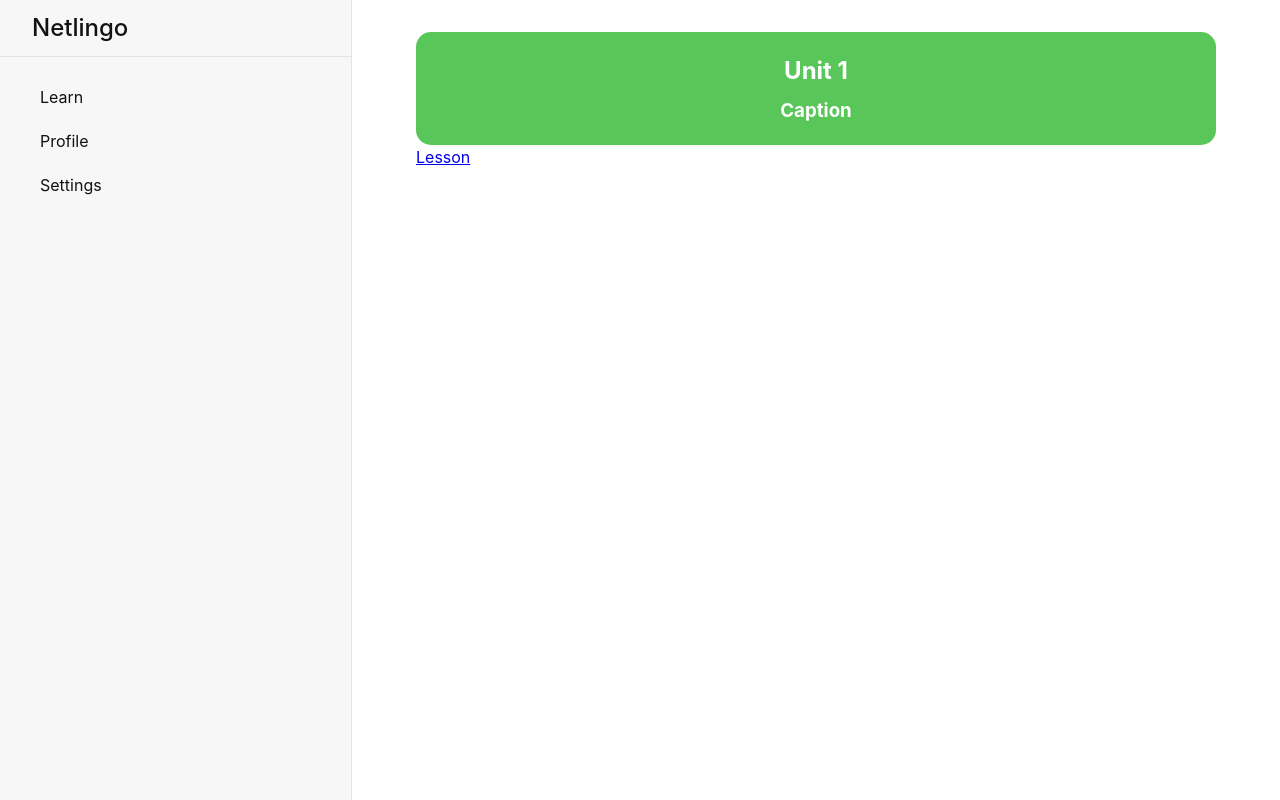
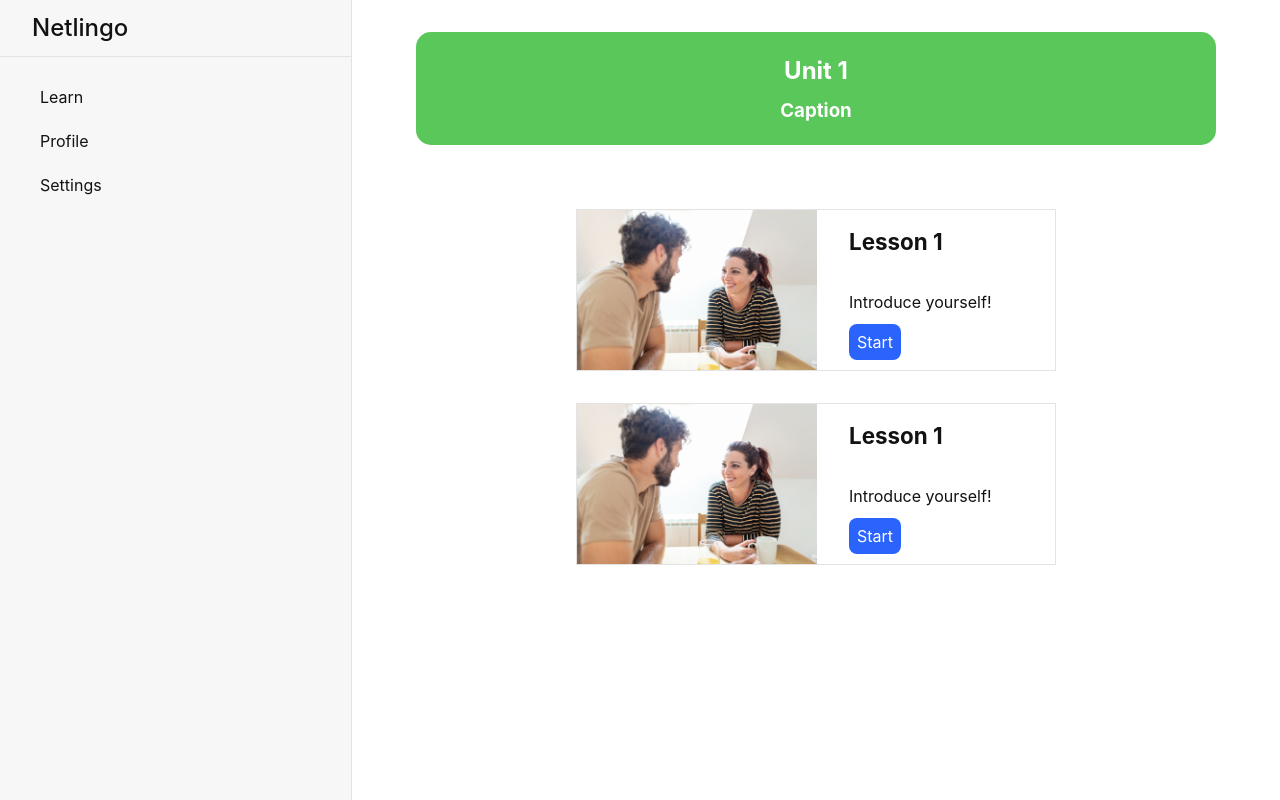
Before and after one commit to KasraTabrizi/Netlingo, a React (Create React App) app: page / in a window 1280 px wide. Built offline with nearby package versions, Linux system fonts and the light colour scheme.

Commit message:
add lessonModule

```diff
--- /dev/null
+++ b/src/components/Unit/LessonModule.tsx
@@ -0,0 +1,37 @@
+import * as React from "react";
+import { NavLink } from "react-router-dom";
+import lessonImage from "../../assets/two-people-talking.jpg";
+import CheckedIcon from "../../assets/checked.svg";
+import "../../styles/lessonmodule.css";
+
+const LessonModule = () => {
+  const lesson = {
+    title: "Lesson 1",
+    description: "Introduce yourself!",
+    avatar: { lessonImage },
+    enabled: true,
+    finished: false,
+  };
+  return (
+    <div className="lesson_module__container">
+      <div>
+        <img src={lessonImage} alt="lesson" />
+      </div>
+      <div>
+        <div className="heading">
+          <h1>{lesson.title}</h1>
+          {lesson.finished && <img src={CheckedIcon} alt="checked" />}
+        </div>
+        <p>{lesson.description}</p>
+        <NavLink
+          to={`lesson`}
+          className={lesson.enabled ? "enabled" : "disabled"}
+        >
+          Start
+        </NavLink>
+      </div>
+    </div>
+  );
+};
+
+export default LessonModule;
--- a/src/components/Unit/Unit.tsx
+++ b/src/components/Unit/Unit.tsx
@@ -1,6 +1,6 @@
 import * as React from "react";
 import "../../styles/unit.css";
-import { NavLink } from "react-router-dom";
+import LessonModule from "./LessonModule";
 
 const Unit = () => {
   return (
@@ -10,12 +10,8 @@ const Unit = () => {
         <h3>Caption</h3>
       </div>
       <div className="lessons__container">
-        <NavLink
-          to={`lesson`}
-          className={({ isActive }) => (isActive ? "active" : "")}
-        >
-          Lesson
-        </NavLink>
+        <LessonModule />
+        <LessonModule />
       </div>
     </div>
   );
--- a/src/index.tsx
+++ b/src/index.tsx
@@ -7,7 +7,7 @@ import Profile from "./routes/Profile";
 import Learn from "./routes/Learn";
 import Settings from "./routes/Settings";
 import ErrorPage from "./components/ErrorPage";
-import Lesson from "./components/Unit/Lesson";
+import Lesson from "./routes/Lesson";
 import reportWebVitals from "./reportWebVitals";
 import * as serviceWorker from "./serviceWorker";
 
--- a/src/components/Unit/Lesson.tsx
+++ b/src/routes/Lesson.tsx
@@ -1,7 +1,7 @@
 import * as React from "react";
 
 const Lesson = () => {
-  return <div className="lesson__container"></div>;
+  return <div className="lesson__container">Lesson container</div>;
 };
 
 export default Lesson;
--- a/src/styles/app.css
+++ b/src/styles/app.css
@@ -25,30 +25,6 @@ button:active {
   transform: translateY(1px);
 }
 
-#contact h1 {
-  display: flex;
-  align-items: flex-start;
-  gap: 1rem;
-}
-#contact h1 form {
-  display: flex;
-  align-items: center;
-  margin-top: 0.25rem;
-}
-#contact h1 form button {
-  box-shadow: none;
-  font-size: 1.5rem;
-  font-weight: 400;
-  padding: 0;
-}
-#contact h1 form button[value="true"] {
-  color: #a4a4a4;
-}
-#contact h1 form button[value="true"]:hover,
-#contact h1 form button[value="false"] {
-  color: #eeb004;
-}
-
 #root {
   display: flex;
   height: 100%;
@@ -65,109 +41,6 @@ button:active {
   opacity: 0.25;
   transition: opacity 200ms;
   transition-delay: 200ms;
-}
-
-#contact {
-  max-width: 40rem;
-  display: flex;
-}
-
-#contact h1 {
-  font-size: 2rem;
-  font-weight: 700;
-  margin: 0;
-  line-height: 1.2;
-}
-
-#contact h1 + p {
-  margin: 0;
-}
-
-#contact h1 + p + p {
-  white-space: break-spaces;
-}
-
-#contact h1:focus {
-  outline: none;
-  color: hsl(224, 98%, 58%);
-}
-
-#contact a[href*="twitter"] {
-  display: flex;
-  font-size: 1.5rem;
-  color: #3992ff;
-  text-decoration: none;
-}
-#contact a[href*="twitter"]:hover {
-  text-decoration: underline;
-}
-
-#contact img {
-  width: 12rem;
-  height: 12rem;
-  background: #c8c8c8;
-  margin-right: 2rem;
-  border-radius: 1.5rem;
-  object-fit: cover;
-}
-
-#contact h1 ~ div {
-  display: flex;
-  gap: 0.5rem;
-  margin: 1rem 0;
-}
-
-#contact-form {
-  display: flex;
-  max-width: 40rem;
-  flex-direction: column;
-  gap: 1rem;
-}
-#contact-form > p:first-child {
-  margin: 0;
-  padding: 0;
-}
-#contact-form > p:first-child > :nth-child(2) {
-  margin-right: 1rem;
-}
-#contact-form > p:first-child,
-#contact-form label {
-  display: flex;
-}
-#contact-form p:first-child span,
-#contact-form label span {
-  width: 8rem;
-}
-#contact-form p:first-child input,
-#contact-form label input,
-#contact-form label textarea {
-  flex-grow: 2;
-}
-
-#contact-form-avatar {
-  margin-right: 2rem;
-}
-
-#contact-form-avatar img {
-  width: 12rem;
-  height: 12rem;
-  background: hsla(0, 0%, 0%, 0.2);
-  border-radius: 1rem;
-}
-
-#contact-form-avatar input {
-  box-sizing: border-box;
-  width: 100%;
-}
-
-#contact-form p:last-child {
-  display: flex;
-  gap: 0.5rem;
-  margin: 0 0 0 8rem;
-}
-
-#contact-form p:last-child button[type="button"] {
-  color: inherit;
 }
 
 #zero-state {
--- /dev/null
+++ b/src/styles/lessonmodule.css
@@ -0,0 +1,45 @@
+.lesson_module__container {
+  width: 30rem;
+  display: flex;
+  border: solid 1px #e3e3e3;
+  margin: 1em;
+}
+
+.lesson_module__container h1 {
+  font-size: 1.4rem;
+  font-weight: 700;
+  margin-right: 5px;
+}
+
+.lesson_module__container img {
+  display: block;
+  width: 15rem;
+  margin-right: 2rem;
+}
+
+.heading {
+  display: flex;
+  justify-content: flex-start;
+  align-items: center;
+}
+
+.heading img {
+  width: 32px;
+  height: 32px;
+}
+
+.lesson_module__container a {
+  padding: 0.5rem;
+  border-radius: 8px;
+  text-decoration: none;
+  gap: 1rem;
+  color: white;
+}
+
+.enabled {
+  background-color: hsl(224, 98%, 58%);
+}
+
+.disabled {
+  background-color: #e3e3e3;
+}
--- a/src/styles/unit.css
+++ b/src/styles/unit.css
@@ -8,7 +8,7 @@ h3 {
 
 .unit__header {
   padding: 1rem 0;
-  background-color: rgb(89, 198, 89);
+  background-color: rgb(89, 199, 89);
   border-radius: 15px;
   color: white;
   display: flex;
@@ -16,3 +16,11 @@ h3 {
   justify-content: center;
   align-items: center;
 }
+
+.lessons__container {
+  margin-top: 3em;
+  display: flex;
+  flex-direction: column;
+  justify-content: center;
+  align-items: center;
+}
```
Also changed, not shown: src/assets/checked.svg (added), src/assets/two-people-talking.jpg (added).
